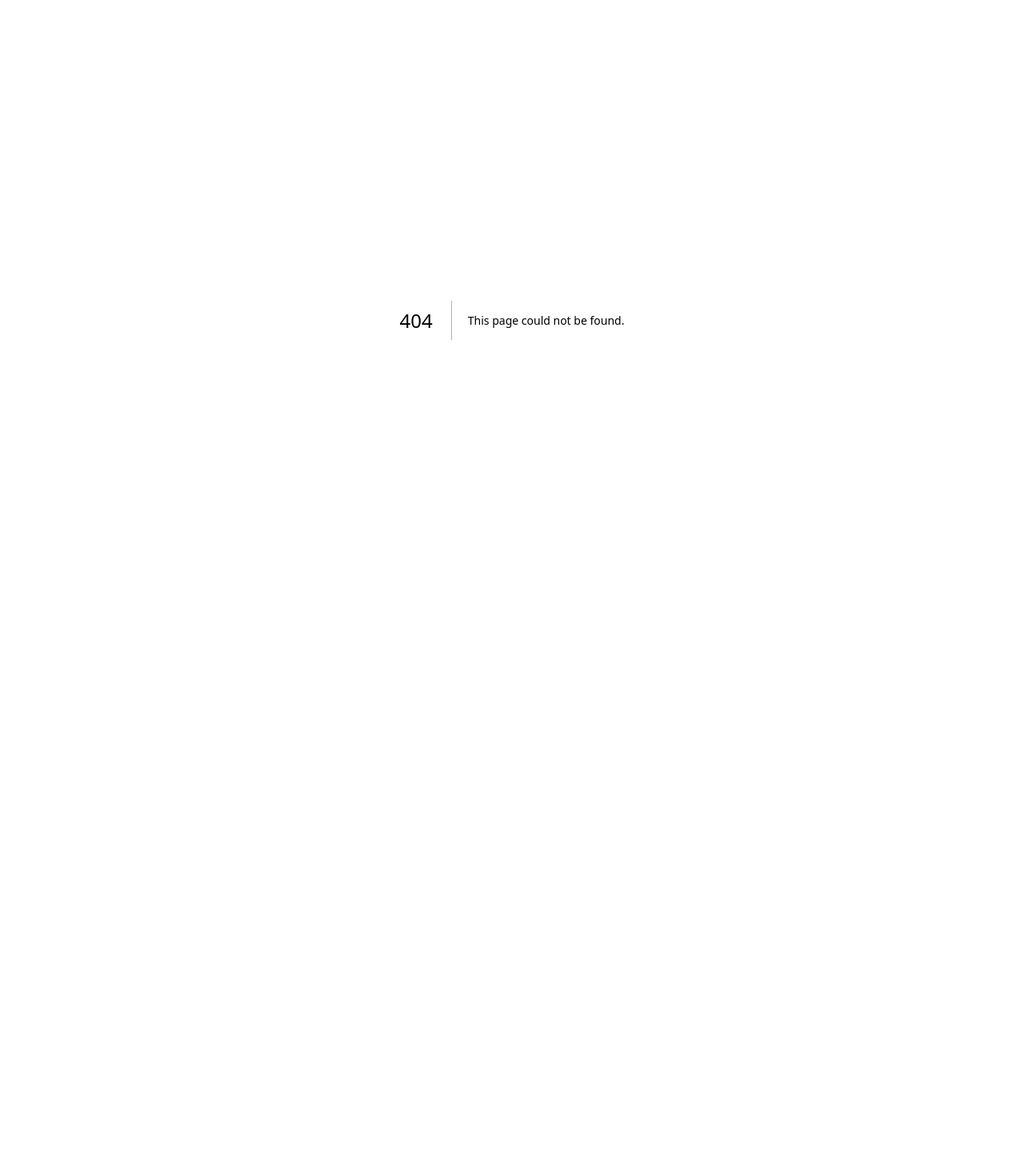
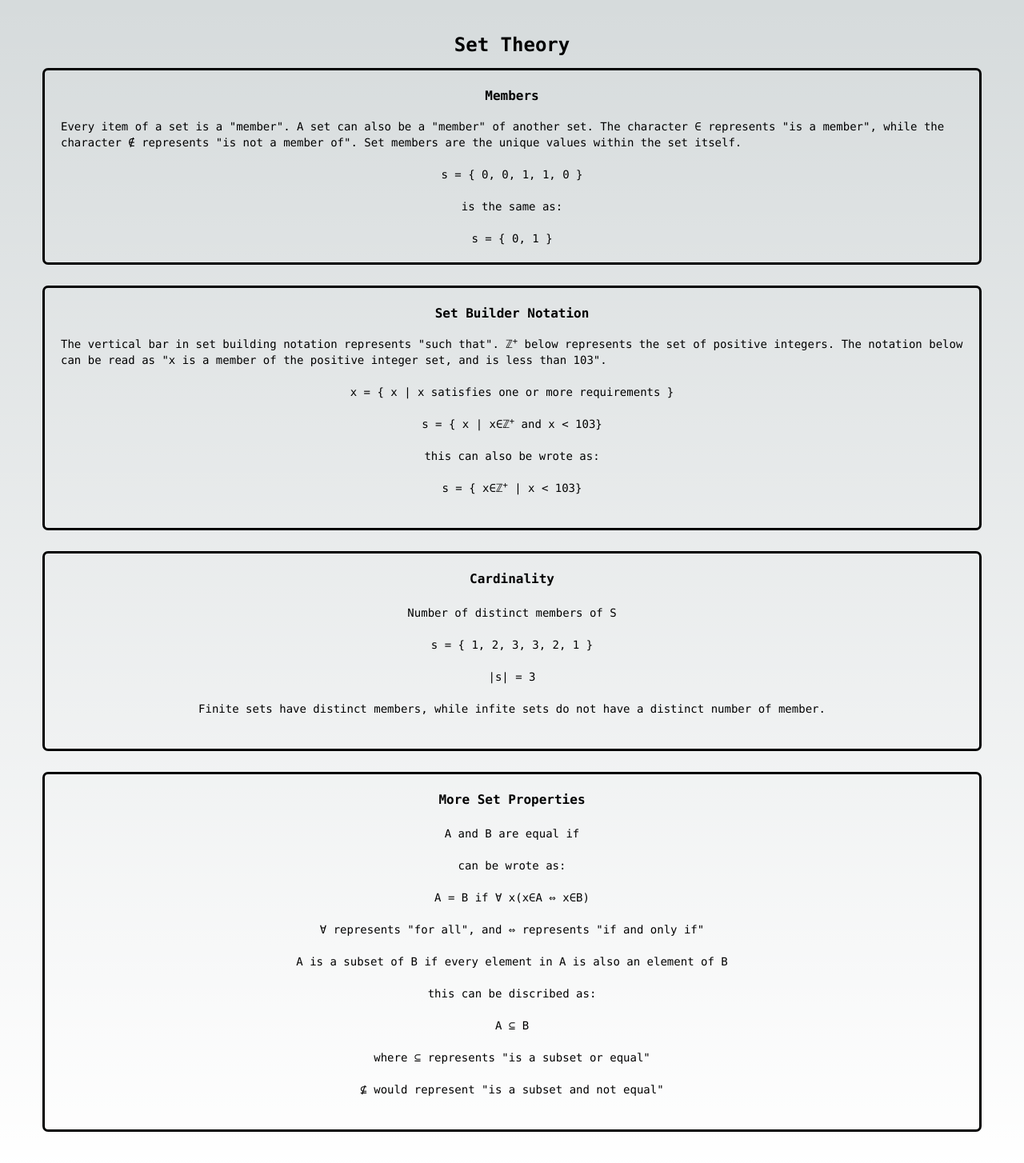
Before and after one commit to rdhmdhl/reid-tree, a Next.js app: page /discrete-math/set-theory in a window 1280 px wide. Before the commit this address had no page. Shown: the top 1454 px of the page at 80% size. Before the commit the page ends 800 px from the top, so only its background shows below. Built offline with nearby package versions, Linux system fonts and the light colour scheme.

Commit message:
add content

```diff
--- /dev/null
+++ b/app/discrete-math/page.tsx
@@ -0,0 +1,19 @@
+import React from 'react'
+import Link
+ from "next/link";
+
+export default function DiscreteMath() {
+  return (
+    <div className="flex flex-col justify-center font-mono font-bold text-center m-10">
+      <h2 className='text-2xl'>Discrete Math</h2>
+      <p className='text-l m-5'>What is Discrete Mathematics?</p>
+      <p className='text-sm font-thin text-left'>It's hard to explain. The counterpart to discrete math is continuous math, which can have a range of outcomes or results, whereas discrete math has distinct and separate values. Values in discreate math are countable and often integers. Continous math values are often real numbers, which can have an infinite amount of values within any interval.</p>
+      <p className='text-sm font-thin text-left mt-3'>Discrete math is the seed of many complex roots in computer science, such as opperating systems, algorithms, data structures, networking, database systems, and more.</p>
+      <div className="topics mt-10">
+        <Link href='discrete-math/set-theory'>
+          <p>Set Theory</p>
+        </Link>
+      </div>
+    </div>
+  )
+}
--- /dev/null
+++ b/app/discrete-math/set-theory/page.tsx
@@ -0,0 +1,46 @@
+import React from 'react'
+
+function SetTheory() {
+  return (
+    <div className="flex flex-col justify-center font-mono font-bold text-center m-10">
+        <h2 className='text-2xl'>Set Theory</h2>
+        <div className="members outline p-5 m-4 rounded">
+            <p className='text-l mb-4'>Members</p>
+            <p className='text-sm font-thin text-left'>Every item of a set is a "member". A set can also be a "member" of another set. The character &#8712; represents "is a member", while the character &#8713; represents "is not a member of". Set members are the unique values within the set itself. </p>
+            <p className='text-sm font-thin m-5'>{"s = {"} 0, 0, 1, 1, 0 {"}"}</p>
+            <p className='text-sm font-thin'>is the same as: </p>
+            <p className='text-sm font-thin mt-5'>{"s = {"} 0, 1 {"}"}</p>
+        </div>
+        <div className="set-builder-notation outline p-5 m-4 rounded">
+            <p className='text-l mb-4'>Set Builder Notation</p>
+            <p className='text-sm font-thin text-left'>The vertical bar in set building notation represents "such that". ℤ<sup>+</sup> below represents the set of positive integers. The notation below can be read as "x is a member of the positive integer set, and is less than 103".</p>
+            <p className='text-sm font-thin m-5'>{"x = {"} x | x satisfies one or more requirements {"}"}</p>
+            <p className='text-sm font-thin m-5'>{"s = {"} x | x&#8712;ℤ<sup>+</sup> and x {"<"} 103{"}"}</p>
+            <p className='text-sm font-thin m-5'> this can also be wrote as:</p>
+            <p className='text-sm font-thin m-5'>{"s = {"} x&#8712;ℤ<sup>+</sup> | x {"<"} 103{"}"}</p>
+        </div>
+        <div className="cardinality outline p-5 m-4 rounded">
+            <p className='text-l mb-4'>Cardinality</p>
+            <p className='text-sm font-thin m-5'>Number of distinct members of S</p>
+            <p className='text-sm font-thin m-5'>{"s = {"} 1, 2, 3, 3, 2, 1 {"}"}</p>
+            <p className='text-sm font-thin m-5'>|s| = 3</p>
+            <p className='text-sm font-thin m-5'>Finite sets have distinct members, while infite sets do not have a distinct number of member.</p>
+        </div>
+        <div className="more-properties outline p-5 m-4 rounded">
+            <p className='text-l mb-4'>More Set Properties</p>
+            <p className='text-sm font-thin m-5'>A and B are equal if </p>
+            <p className='text-sm font-thin m-5'>can be wrote as:</p>
+            <p className='text-sm font-thin m-5'>A = B if &#8704; x(x&#8712;A &#8660; x&#8712;B)</p>
+            <p className='text-sm font-thin m-5'>&#8704; represents "for all", and &#8660; represents "if and only if"</p>
+
+            <p className='text-sm font-thin m-5'>A is a subset of B if every element in A is also an element of B</p>
+            <p className='text-sm font-thin m-5'>this can be discribed as:</p>
+            <p className='text-sm font-thin m-5'>A &#8838; B</p>
+            <p className='text-sm font-thin m-5'>where &#8838; represents "is a subset or equal"</p>
+            <p className='text-sm font-thin m-5'>&#8840; would represent "is a subset and not equal"</p>
+        </div>
+    </div>
+  )
+}
+
+export default SetTheory
--- a/app/page.tsx
+++ b/app/page.tsx
@@ -1,112 +1,15 @@
 import Image from "next/image";
+import Link
+ from "next/link";
+export default function Home() {
 
-export default function Home() {
+
   return (
     <main className="flex min-h-screen flex-col items-center justify-between p-24">
       <div className="z-10 w-full max-w-5xl items-center justify-between font-mono text-sm lg:flex">
-        <p className="fixed left-0 top-0 flex w-full justify-center border-b border-gray-300 bg-gradient-to-b from-zinc-200 pb-6 pt-8 backdrop-blur-2xl dark:border-neutral-800 dark:bg-zinc-800/30 dark:from-inherit lg:static lg:w-auto  lg:rounded-xl lg:border lg:bg-gray-200 lg:p-4 lg:dark:bg-zinc-800/30">
-          Get started by editing&nbsp;
-          <code className="font-mono font-bold">app/page.tsx</code>
-        </p>
-        <div className="fixed bottom-0 left-0 flex h-48 w-full items-end justify-center bg-gradient-to-t from-white via-white dark:from-black dark:via-black lg:static lg:size-auto lg:bg-none">
-          <a
-            className="pointer-events-none flex place-items-center gap-2 p-8 lg:pointer-events-auto lg:p-0"
-            href="https://vercel.com?utm_source=create-next-app&utm_medium=appdir-template&utm_campaign=create-next-app"
-            target="_blank"
-            rel="noopener noreferrer"
-          >
-            By{" "}
-            <Image
-              src="/vercel.svg"
-              alt="Vercel Logo"
-              className="dark:invert"
-              width={100}
-              height={24}
-              priority
-            />
-          </a>
-        </div>
-      </div>
-
-      <div className="relative z-[-1] flex place-items-center before:absolute before:h-[300px] before:w-full before:-translate-x-1/2 before:rounded-full before:bg-gradient-radial before:from-white before:to-transparent before:blur-2xl before:content-[''] after:absolute after:-z-20 after:h-[180px] after:w-full after:translate-x-1/3 after:bg-gradient-conic after:from-sky-200 after:via-blue-200 after:blur-2xl after:content-[''] before:dark:bg-gradient-to-br before:dark:from-transparent before:dark:to-blue-700 before:dark:opacity-10 after:dark:from-sky-900 after:dark:via-[#0141ff] after:dark:opacity-40 sm:before:w-[480px] sm:after:w-[240px] before:lg:h-[360px]">
-        <Image
-          className="relative dark:drop-shadow-[0_0_0.3rem_#ffffff70] dark:invert"
-          src="/next.svg"
-          alt="Next.js Logo"
-          width={180}
-          height={37}
-          priority
-        />
-      </div>
-
-      <div className="mb-32 grid text-center lg:mb-0 lg:w-full lg:max-w-5xl lg:grid-cols-4 lg:text-left">
-        <a
-          href="https://nextjs.org/docs?utm_source=create-next-app&utm_medium=appdir-template&utm_campaign=create-next-app"
-          className="group rounded-lg border border-transparent px-5 py-4 transition-colors hover:border-gray-300 hover:bg-gray-100 hover:dark:border-neutral-700 hover:dark:bg-neutral-800/30"
-          target="_blank"
-          rel="noopener noreferrer"
-        >
-          <h2 className="mb-3 text-2xl font-semibold">
-            Docs{" "}
-            <span className="inline-block transition-transform group-hover:translate-x-1 motion-reduce:transform-none">
-              -&gt;
-            </span>
-          </h2>
-          <p className="m-0 max-w-[30ch] text-sm opacity-50">
-            Find in-depth information about Next.js features and API.
-          </p>
-        </a>
-
-        <a
-          href="https://nextjs.org/learn?utm_source=create-next-app&utm_medium=appdir-template-tw&utm_campaign=create-next-app"
-          className="group rounded-lg border border-transparent px-5 py-4 transition-colors hover:border-gray-300 hover:bg-gray-100 hover:dark:border-neutral-700 hover:dark:bg-neutral-800/30"
-          target="_blank"
-          rel="noopener noreferrer"
-        >
-          <h2 className="mb-3 text-2xl font-semibold">
-            Learn{" "}
-            <span className="inline-block transition-transform group-hover:translate-x-1 motion-reduce:transform-none">
-              -&gt;
-            </span>
-          </h2>
-          <p className="m-0 max-w-[30ch] text-sm opacity-50">
-            Learn about Next.js in an interactive course with&nbsp;quizzes!
-          </p>
-        </a>
-
-        <a
-          href="https://vercel.com/templates?framework=next.js&utm_source=create-next-app&utm_medium=appdir-template&utm_campaign=create-next-app"
-          className="group rounded-lg border border-transparent px-5 py-4 transition-colors hover:border-gray-300 hover:bg-gray-100 hover:dark:border-neutral-700 hover:dark:bg-neutral-800/30"
-          target="_blank"
-          rel="noopener noreferrer"
-        >
-          <h2 className="mb-3 text-2xl font-semibold">
-            Templates{" "}
-            <span className="inline-block transition-transform group-hover:translate-x-1 motion-reduce:transform-none">
-              -&gt;
-            </span>
-          </h2>
-          <p className="m-0 max-w-[30ch] text-sm opacity-50">
-            Explore starter templates for Next.js.
-          </p>
-        </a>
-
-        <a
-          href="https://vercel.com/new?utm_source=create-next-app&utm_medium=appdir-template&utm_campaign=create-next-app"
-          className="group rounded-lg border border-transparent px-5 py-4 transition-colors hover:border-gray-300 hover:bg-gray-100 hover:dark:border-neutral-700 hover:dark:bg-neutral-800/30"
-          target="_blank"
-          rel="noopener noreferrer"
-        >
-          <h2 className="mb-3 text-2xl font-semibold">
-            Deploy{" "}
-            <span className="inline-block transition-transform group-hover:translate-x-1 motion-reduce:transform-none">
-              -&gt;
-            </span>
-          </h2>
-          <p className="m-0 max-w-[30ch] text-balance text-sm opacity-50">
-            Instantly deploy your Next.js site to a shareable URL with Vercel.
-          </p>
-        </a>
+        <Link href="/discrete-math">
+          <p>Discrete Math</p>
+        </Link>
       </div>
     </main>
   );
```
